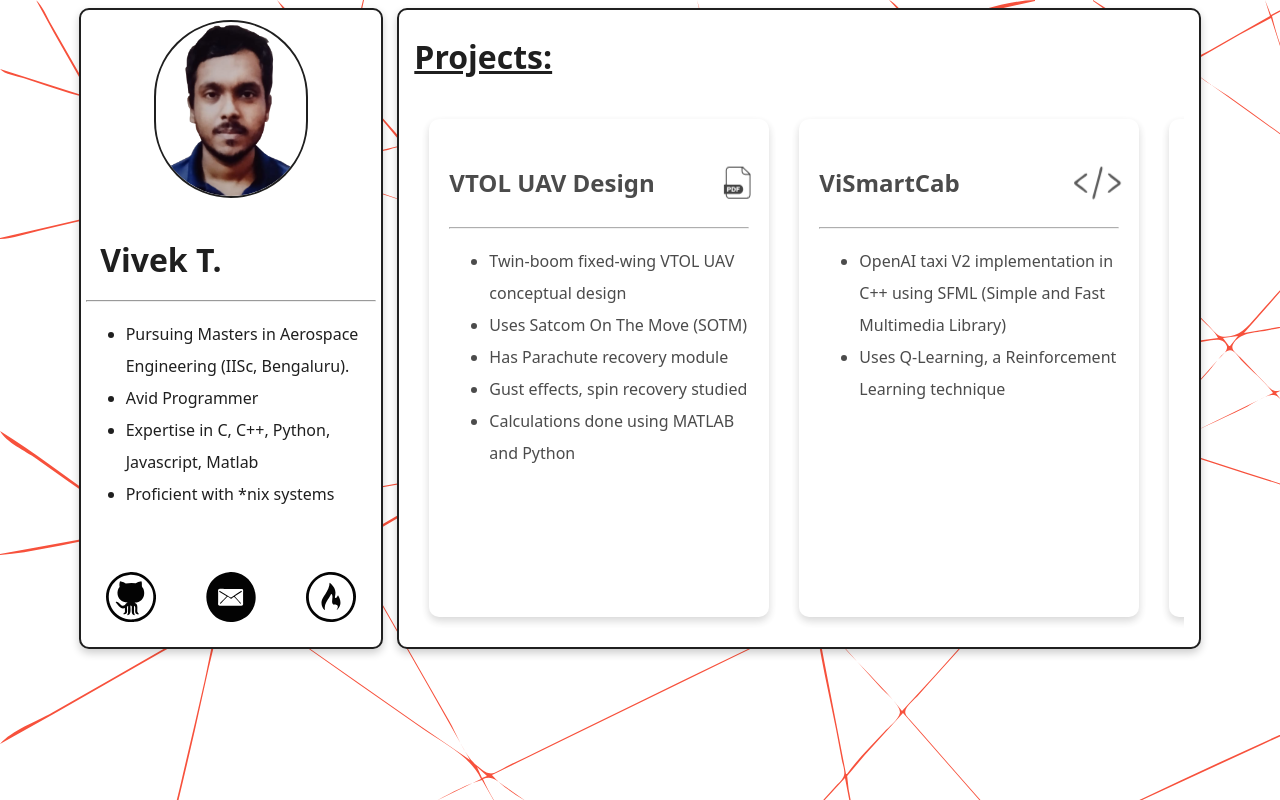
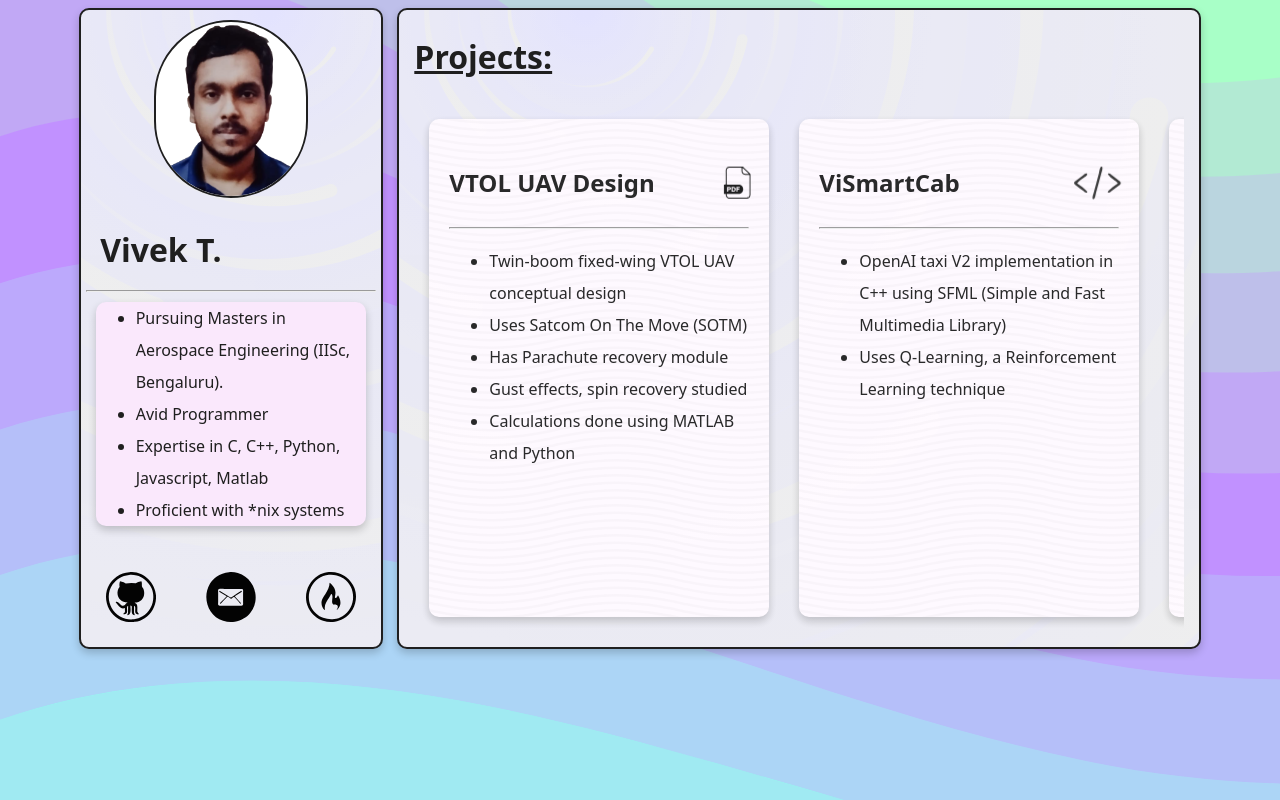
Before and after one commit to VivekThazhathattil/vivekthazhathattil.github.io, a PHP site: page / in a window 1280 px wide. Run offline with PHP 8.4, Linux system fonts and the light colour scheme.

Commit message:
better bg

```diff
--- a/portfolio/index.html
+++ b/portfolio/index.html
@@ -19,7 +19,7 @@
 						<div id="text-container" class="">
 							<h1 id="name"><b>Vivek T.</b></h1>
 							<hr>
-							<ul>
+							<ul class="text-list card">
 								<li>Pursuing Masters in Aerospace Engineering (IISc, Bengaluru).</li>
 								<li>Avid Programmer</li>
 								<li>Expertise in C, C++, Python, Javascript, Matlab</li>
--- a/portfolio/styles.css
+++ b/portfolio/styles.css
@@ -10,6 +10,8 @@
 
 	background-color: white;
 	background-image: url('img/bg.svg');
+	background-repeat: no-repeat;
+	background-size: cover;
 	font-family: "Noto Sans", sans-serif;
 	color: var(--text-black);
 	line-height: 2;
@@ -36,7 +38,15 @@ p, li, h1, h2, h3, h4{
 	margin: auto;
 	max-width: 90vw;
 }
+.text-list{
+	background-color: #FAE8FC;
+	margin: 10px;
+	border-radius: 10px;
+}
 #about-container{
+	background-image: url('img/bg_project.svg');
+	background-repeat: no-repeat;
+	background-size: cover;
 	width: 300px;
 	max-height: 800px;
 	height: auto;
@@ -144,6 +154,9 @@ p, li, h1, h2, h3, h4{
 .ab{border: dashed 1px black;}
 #showcase-container{
 	background-color: white;
+	background-image: url('img/bg_project.svg');
+	background-repeat: no-repeat;
+	background-size: cover;
 	max-height: 800px;
 	width: 800px;
 	display: flex;
@@ -202,18 +215,19 @@ p, li, h1, h2, h3, h4{
 	margin: 15px 15px 15px 15px;
 }
 .showcase-card{
-	opacity: 0.8;
+	opacity: 0.95;
 	min-width: 300px;
 	height: stretch;
 	margin: 15px 15px 15px 15px;
 	background-color: white;
+	background-image: url('img/bg_cards.svg');
 	padding: 20px 20px 20px 20px;
 	border-radius: 10px;
 }
 .showcase-card:hover{
 	opacity: 1;
 	transform: scale(1.1);
-	transition: 0.5s;
+	transition: 0.1s;
 }
 .showcase-img{
 	max-width: 100%;
```
Also changed, not shown: portfolio/img/Aibr7n47T.jpg (deleted), portfolio/img/bg.svg, portfolio/img/bg_cards.svg (added), portfolio/img/bg_project.svg (added).
